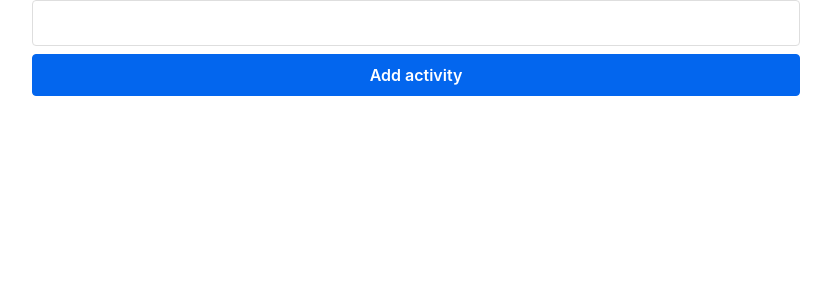
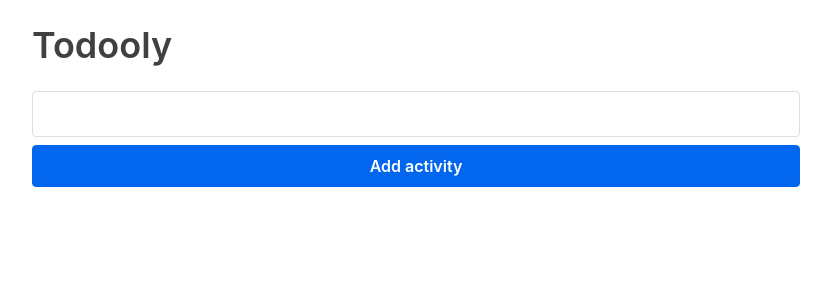
Before and after one commit to dustycl/todooly-react, a React (Create React App) app: page / in a window 1280 px wide. Shown: the top 300 px of the page, without its empty margins (224-1055 px from the left). Built offline with nearby package versions, Linux system fonts and the light colour scheme.

Commit message:
Add heading and remove flex class from form

```diff
--- a/src/App.js
+++ b/src/App.js
@@ -30,7 +30,8 @@ class App extends Component {
   render() {
     return (
       <div className="small-container">
-        <form className="flex">
+        <h1>Todooly</h1>
+        <form>
           <input
            type="text"
            value={this.state.text}
```
